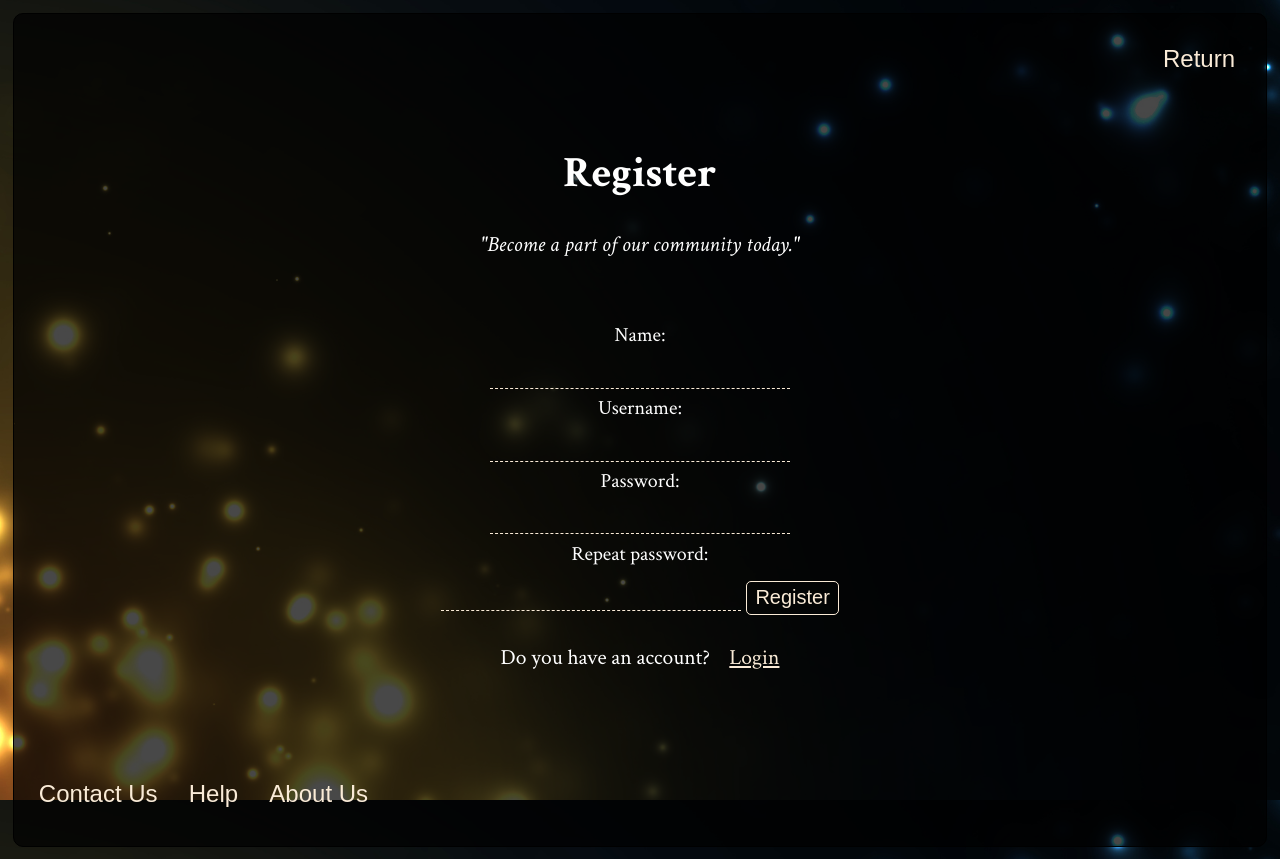
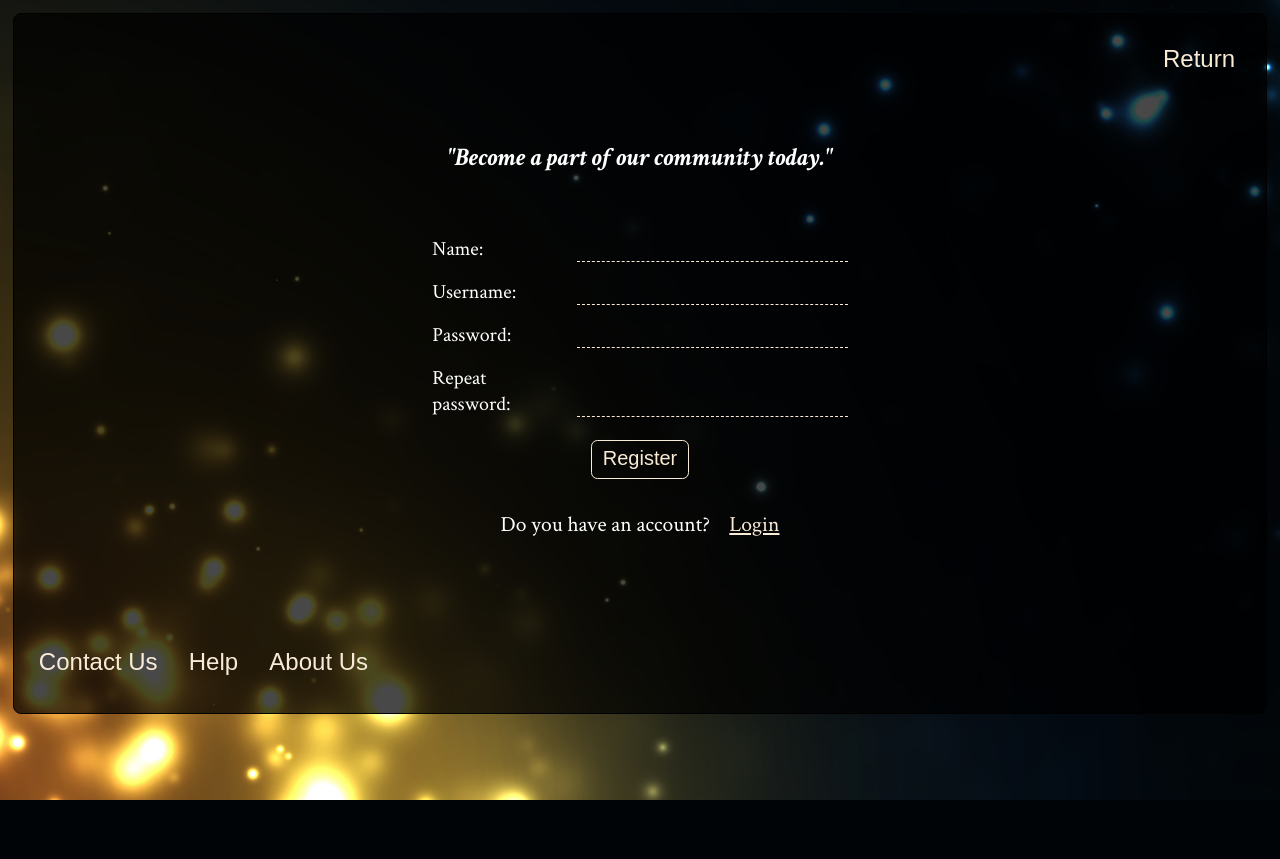
Before and after one commit to Alex-Verh/flashcards, a Flask app: page /register in a window 1280 px wide. After the commit the page ends 800 px from the top, so only its background shows below. Run offline with Flask 3, Linux system fonts and the light colour scheme.

Commit message:
Fixed all css

```diff
--- a/app/static/css/style.css
+++ b/app/static/css/style.css
@@ -28,9 +28,9 @@
 #container {
     margin : 1%;
     padding : 1%;
-    border : solid black 1px;
+    border : solid black 0.1vh;
     background-color: rgba(0, 0, 0, 0.718);
-    border-radius: 10px;
+    border-radius: 1vh;
     color: white;
 }
 
@@ -169,16 +163,16 @@
 .faq summary {
     cursor: pointer;
     color:white;
-    text-decoration:0.1px underline;
+    text-decoration:0.1vh underline;
     font-size: 3vh;
     margin-bottom: 3.5%;
 }
 
-/* Login form CSS*/
+/* Login-Register form CSS*/
 .login {
 	width: 60%;
     font-family: 'Crimson Text', serif;
-	padding: 2% 2.5% 0.5% 2.5%;
+	padding: 1.8% 2.5% 0.5% 2.5%;
     border-radius: 15px;
     margin: .5% auto;
     color: white;
@@ -194,50 +188,53 @@
 
 }
 .login label {
-	display:block;
-	margin-bottom: 3.4%;
-}
-.login label > span{
-	float: left;
-    width: 27%;
+	margin-bottom: 4%;
+    width: 30%;
+    display: inline-block;
+    text-align: left;
 }
 
 .login input[type=text],
 .login input[type=password] {
 	background: transparent;
-	border: none;
-	border-bottom: 1px dashed antiquewhite;
-	width: 70%;
+	border: hidden;
+	border-bottom: 0.1vh dashed antiquewhite;
+	width: 63%;
 	outline: none;
 	font-style: italic;
     margin-bottom: 1.5%;
     font-size: 2.5vh;
+    margin-left : 4%;
 }
 
 
 .login input[type=text]:focus,
 .login input[type=password]:focus {
-	border-bottom: 1px dashed #D9FFA9;
+	border-bottom: 0.1vh dashed #D9FFA9;
 }
 
 .login input[type=submit] {
     background: none;
 	border: none;
-	padding: 1% 2% 1% 2%;
-	border-radius: 5px;
+	padding: 1.5% 2.5% 2% 2.5%;
+	border-radius: 0.8vh;
 	color: antiquewhite;
-    border: 1px solid antiquewhite;
+    border: 0.1vh solid antiquewhite;
     cursor: pointer;
     font-size: 2.5vh;
+    margin:1.3%;
+}
+/* END Login-Register form CSS*/
+
+.contact-us input[type=submit]:hover,
+.login input[type=submit]:hover {
+    transition: all 300ms cubic-bezier(.23, 1, 0.32, 1);
+    background: rgba(250, 235, 215, 0.275);
+    box-shadow: rgba(250, 235, 215, 0.15) 0 0.8vh 1.5vh;
+    transform: translateY(-0.4vh);
 }
 
-.login input[type=submit]:hover{
-    background: rgba(250, 235, 215, 0.275);
-    box-shadow: rgba(250, 235, 215, 0.15) 0 8px 15px;
-    transform: translateY(-2px);
-}
 
-/* END Contact Us form CSS*/
 .flash-error {
 
 }
--- a/app/templates/auth/register.html
+++ b/app/templates/auth/register.html
@@ -11,10 +11,8 @@
 
     <div id = "main">
         <div id = "mainText" style = "margin-bottom : 4%">
-            <h1>
-                Register
-            </h1>
-            <em>"Become a part of our community today."</em>
+
+            <h3><em>"Become a part of our community today."</em></h3>
             <!-- TODO Check input validity, email check and add some check before message sending and other default things destined for forms-->
             <form class="login" action="" method="POST">
                 {{ form.hidden_tag() }}
```
Also changed, not shown: other parts of app/static/css/style.css (+22 -28 lines), app/templates/main/contact.html (+0 -15 lines).
